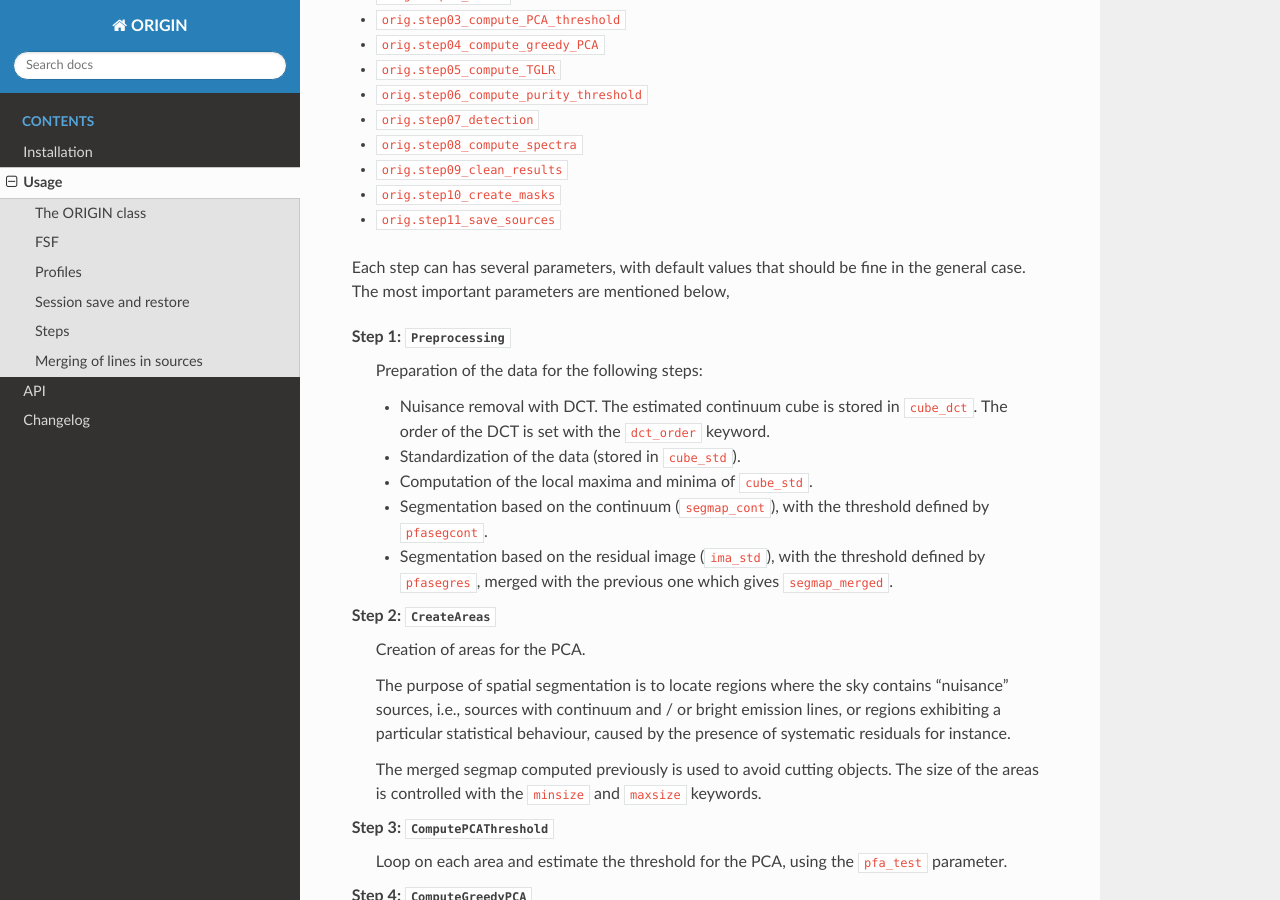
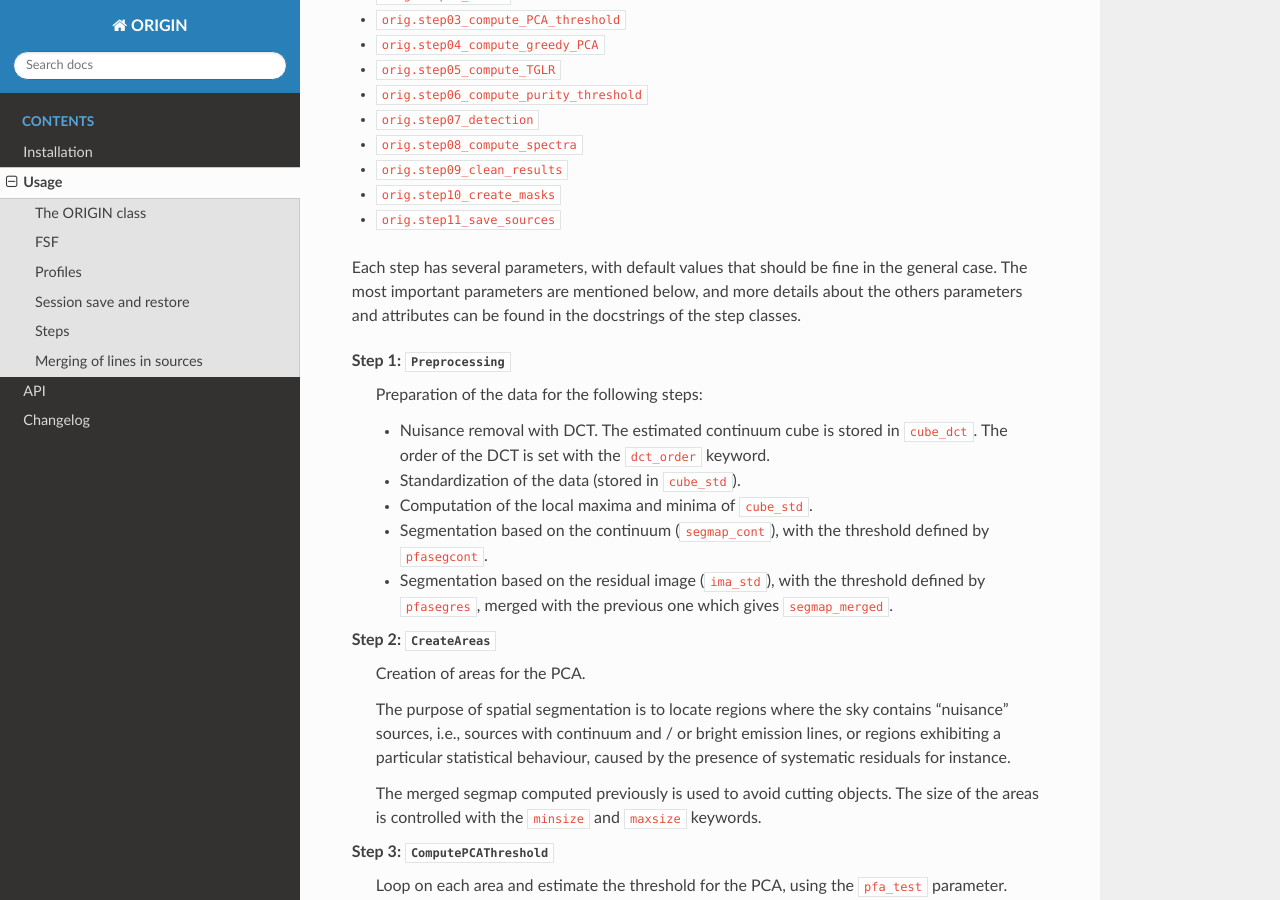
Before and after one commit to musevlt/origin, a Sphinx documentation site: the page built from docs/usage.rst, in a window 1280 px wide and 900 px high, scrolled down 3031 px. Built offline with Sphinx 7.4.7 and the Read the Docs theme 2.0.0, drawn with Linux system fonts in a browser that asks for light colours; pages that are not in the unit, such as notebooks, are missing from menus; some of the changed text lies outside the part shown.

Commit message:
Small doc update [skip ci]

```diff
--- a/docs/usage.rst
+++ b/docs/usage.rst
@@ -150,8 +150,10 @@ which can be run with methods of the `~muse_origin.ORIGIN` object:
 - ``orig.step10_create_masks``
 - ``orig.step11_save_sources``
 
-Each step can has several parameters, with default values that should be fine in
-the general case. The most important parameters are mentioned below,
+Each step has several parameters, with default values that should be fine in
+the general case. The most important parameters are mentioned below, and more
+details about the others parameters and attributes can be found in the
+docstrings of the step classes.
 
 Step 1: `~muse_origin.Preprocessing`
     Preparation of the data for the following steps:
@@ -282,10 +282,6 @@ the groups are merged.
 
 
 
-
-
-
-
 .. _FSF models: https://mpdaf.readthedocs.io/en/stable/muse.html#muse-fsf-models
 .. _Fieldmap: https://mpdaf.readthedocs.io/en/stable/muse.html#muse-mosaic-field-map
 .. _with pip: https://software.intel.com/en-us/articles/installing-the-intel-distribution-for-python-and-intel-performance-libraries-with-pip-and
```
Also changed, not shown: other parts of docs/usage.rst (+0 -2 lines).
